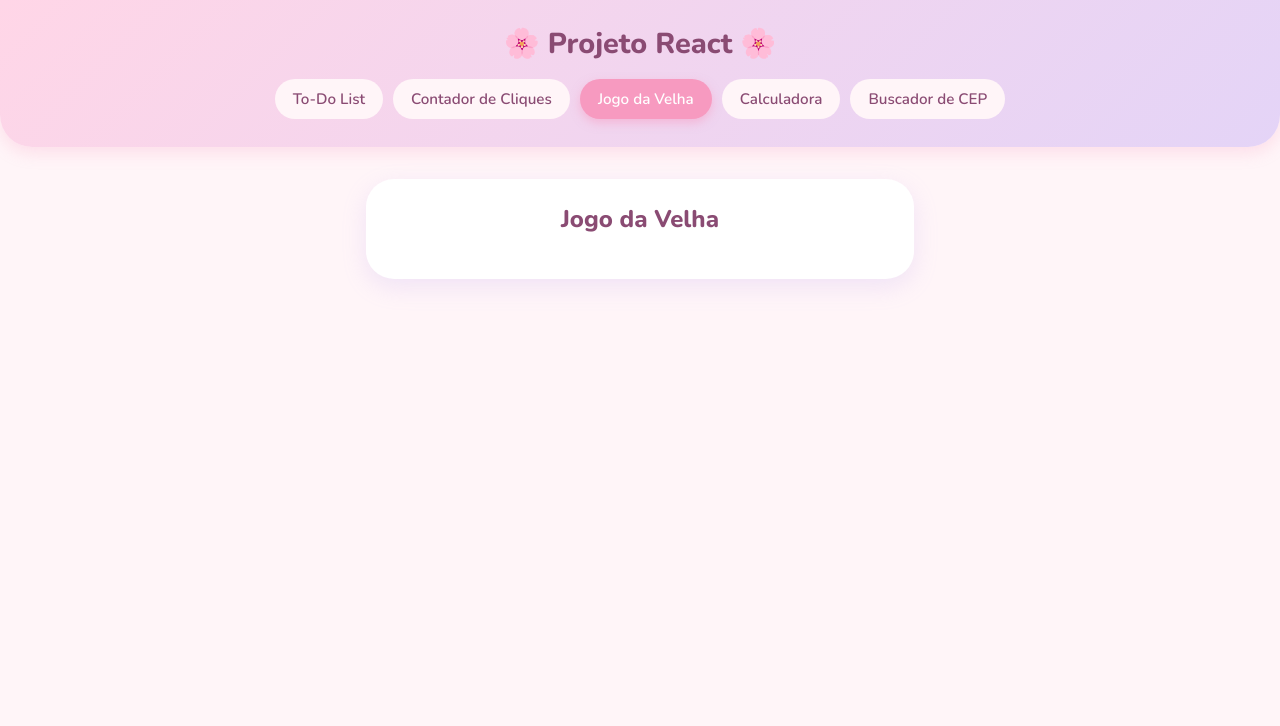
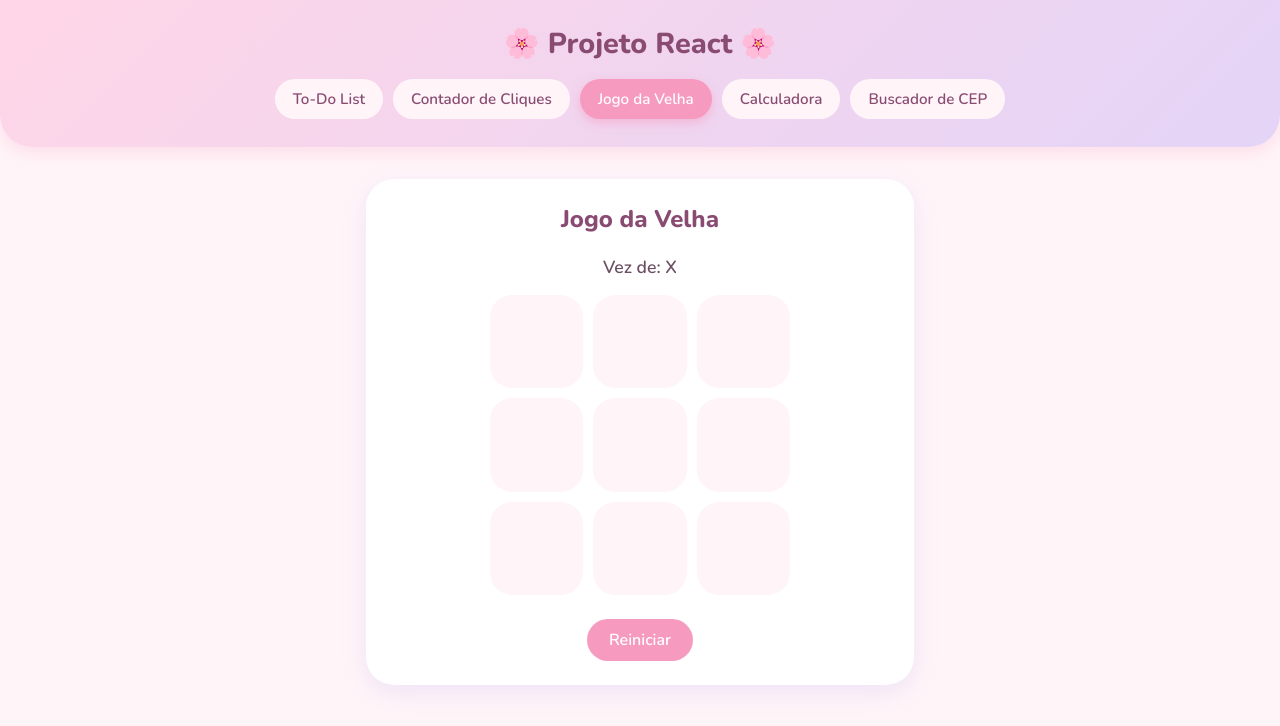
Before and after one commit to oIsabelaM/ProjetoReact, a React (Create React App) app: page / in a window 1280 px wide. Both pictures are taken after a click on the button "Jogo da Velha". Shown: the top 726 px of the page. Built offline with nearby package versions, Linux system fonts and the light colour scheme.

Commit message:
Adiciona Jogo da Velha

```diff
--- a/src/App.css
+++ b/src/App.css
@@ -217,3 +217,50 @@ body {
 .conteudo button.num:hover {
   background: #ffd6e7;
 }
+
+/* Jogo da Velha */
+.status {
+  font-weight: 600;
+  font-size: 1.1rem;
+  margin: 0 0 16px;
+}
+
+.tabuleiro {
+  display: grid;
+  grid-template-columns: repeat(3, 1fr);
+  gap: 10px;
+  max-width: 300px;
+  margin: 0 auto 20px;
+}
+
+.conteudo button.casa {
+  aspect-ratio: 1;
+  padding: 0;
+  border-radius: 22px;
+  background: #fff5f8;
+  font-size: 2.4rem;
+  font-weight: 800;
+  color: #8a4b73;
+}
+
+.conteudo button.casa:hover {
+  background: #ffe8f1;
+  transform: none;
+}
+
+.conteudo button.casa.x {
+  color: #f27fb0;
+}
+
+.conteudo button.casa.o {
+  color: #9b7fd4;
+}
+
+.conteudo button.casa.vitoria {
+  background: #ffd6e7;
+  box-shadow: 0 4px 10px rgba(247, 154, 192, 0.5);
+}
+
+.reiniciar {
+  margin-top: 4px;
+}
--- a/src/components/JogoDaVelha.js
+++ b/src/components/JogoDaVelha.js
@@ -1,5 +1,79 @@
+import { useState } from "react";
+
+const LINHAS = [
+  [0, 1, 2],
+  [3, 4, 5],
+  [6, 7, 8],
+  [0, 3, 6],
+  [1, 4, 7],
+  [2, 5, 8],
+  [0, 4, 8],
+  [2, 4, 6],
+];
+
+function verificarVencedor(casas) {
+  for (const [a, b, c] of LINHAS) {
+    if (casas[a] && casas[a] === casas[b] && casas[a] === casas[c]) {
+      return { jogador: casas[a], linha: [a, b, c] };
+    }
+  }
+  return null;
+}
+
 function JogoDaVelha() {
-  return <h2>Jogo da Velha</h2>;
+  const [casas, setCasas] = useState(Array(9).fill(null));
+  const [xEhProximo, setXEhProximo] = useState(true);
+
+  const resultado = verificarVencedor(casas);
+  const empate = !resultado && casas.every((c) => c !== null);
+
+  function jogar(i) {
+    if (casas[i] || resultado) return;
+
+    const novas = [...casas];
+    novas[i] = xEhProximo ? "X" : "O";
+    setCasas(novas);
+    setXEhProximo(!xEhProximo);
+  }
+
+  function reiniciar() {
+    setCasas(Array(9).fill(null));
+    setXEhProximo(true);
+  }
+
+  let status;
+  if (resultado) {
+    status = `Vencedor: ${resultado.jogador} 🎉`;
+  } else if (empate) {
+    status = "Deu velha! 🌸";
+  } else {
+    status = `Vez de: ${xEhProximo ? "X" : "O"}`;
+  }
+
+  return (
+    <div className="velha">
+      <h2>Jogo da Velha</h2>
+      <p className="status">{status}</p>
+
+      <div className="tabuleiro">
+        {casas.map((valor, i) => {
+          const vitoria = resultado && resultado.linha.includes(i);
+          const classe = `casa ${valor ? valor.toLowerCase() : ""} ${
+            vitoria ? "vitoria" : ""
+          }`;
+          return (
+            <button key={i} className={classe} onClick={() => jogar(i)}>
+              {valor}
+            </button>
+          );
+        })}
+      </div>
+
+      <button className="reiniciar" onClick={reiniciar}>
+        Reiniciar
+      </button>
+    </div>
+  );
 }
 
 export default JogoDaVelha;
```
